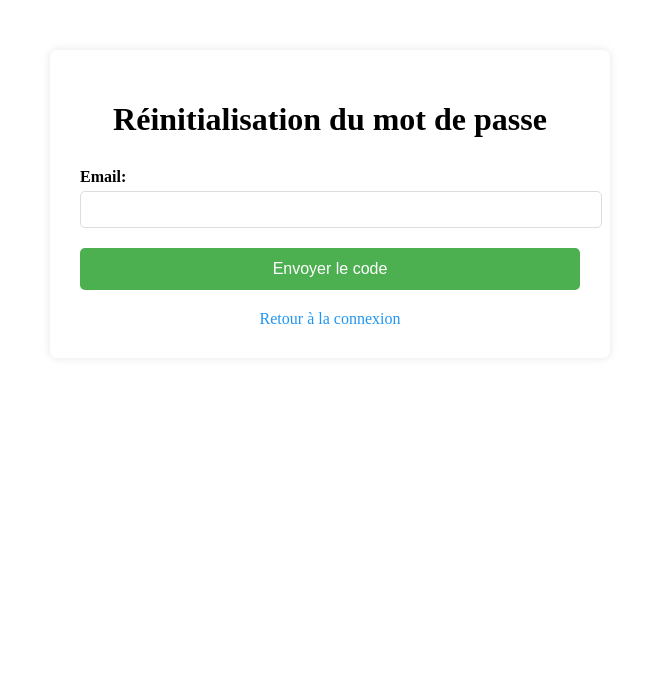
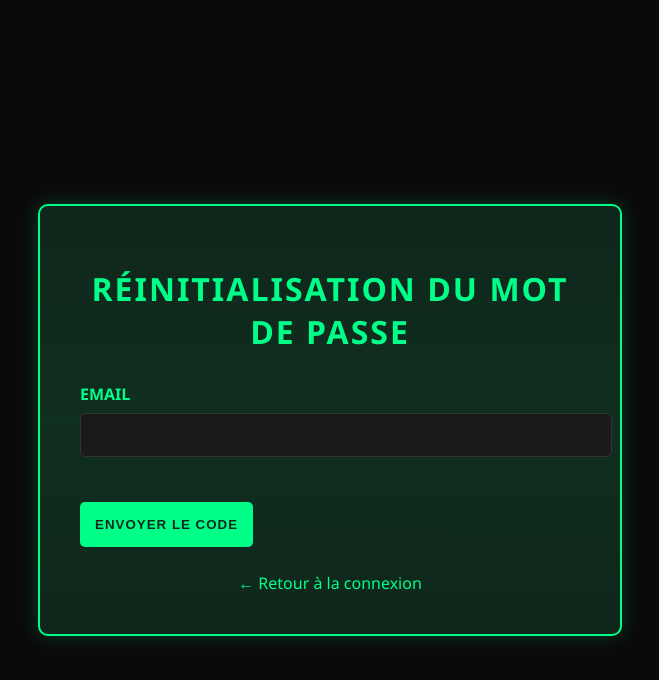
Before and after one commit to alaeddineatb/projet_techno_web_q2, a plain HTML site: page HustleWeb/templates/auth/forgot.html in a window 1280 px wide. Shown: the whole page, without its empty margins (310-969 px from the left). Drawn offline with Linux system fonts and the light colour scheme.

Commit message:
Add files via upload

```diff
--- a/HustleWeb/static/css/forgot.css
+++ b/HustleWeb/static/css/forgot.css
@@ -1,52 +1,122 @@
-.forgot-container {
-    max-width: 500px;
-    margin: 50px auto;
-    padding: 30px;
-    border-radius: 8px;
-    box-shadow: 0 0 10px rgba(0,0,0,0.1);
+/* Cyberpunk Theme - Noir & Vert */
+body {
+    background: #0a0a0a;
+    font-family: 'Segoe UI', sans-serif;
+    color: #fff;
+    min-height: 100vh;
+    display: flex;
+    align-items: center;
+    justify-content: center;
+    margin: 0;
+    padding: 20px;
 }
 
-.forgot-container h1 {
+.forgot-container {
+    background: #111;
+    border: 2px solid #00ff88;
+    border-radius: 10px;
+    padding: 40px;
+    width: 100%;
+    max-width: 500px;
+    position: relative;
+    overflow: hidden;
+    box-shadow: 0 0 20px rgba(0, 255, 136, 0.2);
+}
+
+.forgot-container::before {
+    content: '';
+    position: absolute;
+    top: -50%;
+    left: -50%;
+    width: 200%;
+    height: 200%;
+    background: linear-gradient(45deg, transparent, #00ff8820, transparent);
+    transform: rotate(-45deg);
+    z-index: 0;
+}
+
+h1 {
+    color: #00ff88;
+    text-transform: uppercase;
+    letter-spacing: 2px;
     text-align: center;
     margin-bottom: 30px;
+    position: relative;
+    font-size: 2em;
 }
 
 .form-group {
-    margin-bottom: 20px;
+    margin-bottom: 25px;
+    position: relative;
 }
 
-.form-group label {
+label {
+    color: #00ff88;
+    margin-bottom: 8px;
     display: block;
-    margin-bottom: 5px;
-    font-weight: bold;
+    font-weight: 600;
 }
 
-.form-group input {
+input {
+    background: #1a1a1a;
+    border: 1px solid #333;
+    color: #fff;
+    padding: 12px 15px;
+    border-radius: 5px;
     width: 100%;
-    padding: 10px;
-    border: 1px solid #ddd;
+    transition: all 0.3s ease;
+    font-size: 16px;
+}
+
+input:focus {
+    outline: none;
+    border-color: #00ff88;
+    box-shadow: 0 0 10px rgba(0, 255, 136, 0.3);
+}
+
+button[type="submit"], #reset-password {
+    background: #00ff88;
+    color: #111;
+    border: none;
+    padding: 15px;
+    font-weight: bold;
+    text-transform: uppercase;
+    letter-spacing: 1px;
+    cursor: pointer;
+    transition: all 0.3s ease;
+    margin-top: 20px;
     border-radius: 5px;
 }
 
-button[type="submit"], #reset-password {
-    width: 100%;
-    padding: 12px;
-    background-color: #4CAF50;
-    color: white;
-    border: none;
-    border-radius: 5px;
-    cursor: pointer;
-    font-size: 16px;
+button[type="submit"]:hover, #reset-password:hover {
+    background: #00cc6a;
+    transform: translateY(-2px);
 }
 
 .back-link {
+    color: #00ff88;
+    text-decoration: none;
     display: block;
     text-align: center;
-    margin-top: 20px;
-    color: #2196F3;
-    text-decoration: none;
+    margin-top: 25px;
+    transition: color 0.3s ease;
+}
+
+.back-link:hover {
+    color: #00cc6a;
 }
 
 .hidden {
     display: none;
 }
+
+@media (max-width: 480px) {
+    .forgot-container {
+        padding: 25px;
+        margin: 15px;
+    }
+
+    h1 {
+        font-size: 1.5em;
+    }
+}
--- a/HustleWeb/static/js/message.js
+++ b/HustleWeb/static/js/message.js
@@ -3,7 +3,7 @@ document.addEventListener('DOMContentLoaded', function() {
     const userId = localStorage.getItem('userId');
 
     if (!gameId || !userId) {
-        window.location.href = '/games';
+        window.location.href = '/game';
         return;
     }
 
--- a/HustleWeb/static/js/profile.js
+++ b/HustleWeb/static/js/profile.js
@@ -5,7 +5,7 @@ document.addEventListener('DOMContentLoaded', function() {
 });
 
 function displayUserInfo() {
-    // À REMPLACER : On va récupérer les infos depuis le HTML généré par le backend
+
     const usernameElement = document.getElementById('profile-username');
     const profilePicElement = document.getElementById('profile-pic');
 
@@ -32,8 +32,8 @@ function setupPhotoUpload() {
 
             if (response.ok) {
                 const data = await response.json();
-                document.getElementById('profile-pic').src = data.photo_url;
-                // Supprime localStorage.setItem('profilePic', ...)
+                document.getElementById('profile-pic').src = data.photo_url + "?t=" + Date.now();
+
             }
         } catch (error) {
             alert('Erreur lors de l\'upload');
--- a/HustleWeb/static/js/ratings.js
+++ b/HustleWeb/static/js/ratings.js
@@ -1,10 +1,9 @@
-// ratings.js - Version compatible avec le backend
 document.addEventListener('DOMContentLoaded', function() {
-    // Chargement initial
+
     populateGameFilter();
     loadRatings();
 
-    // Écouteurs d'événements
+// L
     document.getElementById('game-filter').addEventListener('change', loadRatings);
     document.getElementById('rating-filter').addEventListener('change', loadRatings);
 
--- a/HustleWeb/templates/auth/forgot.html
+++ b/HustleWeb/templates/auth/forgot.html
@@ -3,7 +3,7 @@
 <head>
     <meta charset="UTF-8">
     <meta name="viewport" content="width=device-width, initial-scale=1.0">
-    <title>Mot de passe oublié - HustleWeb</title>
+    <title>Réinitialisation - HustleWeb</title>
     <link rel="stylesheet" href="/static/css/forgot.css">
 </head>
 <body>
@@ -12,30 +12,28 @@
 
         <form id="forgot-form">
             <div class="form-group">
-                <label for="email">Email:</label>
+                <label for="email">EMAIL</label>
                 <input type="email" id="email" name="email" required>
             </div>
 
-            <button type="submit">Envoyer le code</button>
+            <button type="submit">ENVOYER LE CODE</button>
         </form>
 
         <div id="code-section" class="hidden">
             <div class="form-group">
-                <label for="code">Code de vérification:</label>
+                <label for="code">CODE DE VÉRIFICATION</label>
                 <input type="text" id="code" name="code" required>
             </div>
 
             <div class="form-group">
-                <label for="new-password">Nouveau mot de passe:</label>
+                <label for="new-password">NOUVEAU MOT DE PASSE</label>
                 <input type="password" id="new-password" name="new-password" required>
             </div>
 
-            <button id="reset-password">Réinitialiser</button>
+            <button id="reset-password">RÉINITIALISER</button>
         </div>
 
-        <a href="/login" class="back-link">Retour à la connexion</a>
+        <a href="/login" class="back-link">← Retour à la connexion</a>
     </div>
-
-    <script src="/static/js/forgot.js"></script>
 </body>
 </html>
```
Also changed, not shown: HustleWeb/templates/auth/login.html (+3 -2 lines), HustleWeb/templates/auth/signup.html (+1 -1 lines), HustleWeb/templates/browse.html (+1 -1 lines), HustleWeb/templates/message.html (+1 -1 lines), HustleWeb/templates/profile.html (+2 -2 lines), HustleWeb/templates/ratings.html (+2 -2 lines), HustleWeb/static/photos/28.jpg (added), 3 other files.
